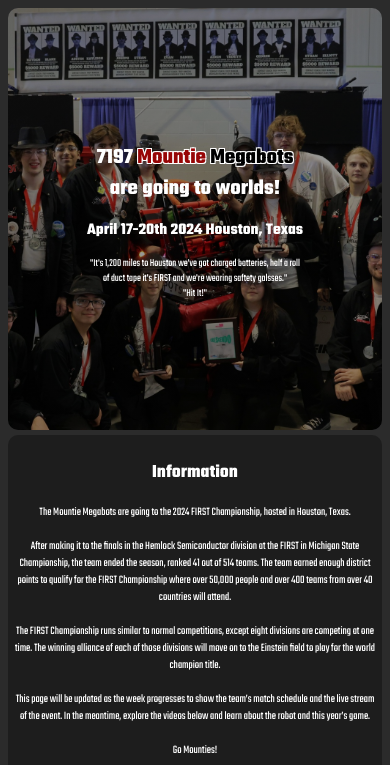
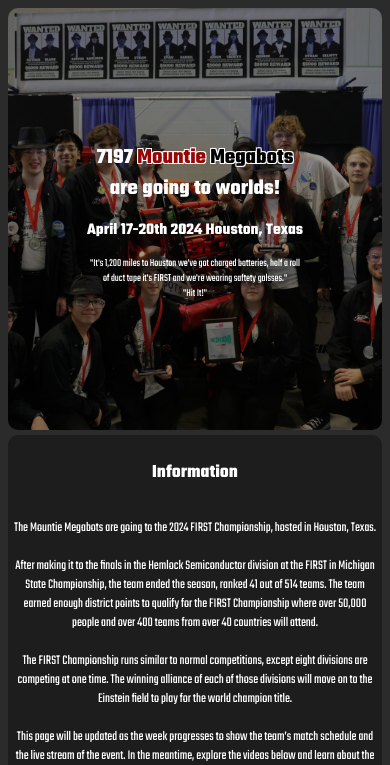
Before and after one commit to Mountie-Megabots/Joust-Brigade-Worlds-2024, a plain HTML site: page index.html in a window 390 px wide. Shown: the top 765 px of the page. Drawn offline with Linux system fonts and the light colour scheme; no server answers.

Commit message:
If Info Overflows It Will Now Stay In Its Card

```diff
--- a/assets/css/index.css
+++ b/assets/css/index.css
@@ -59,7 +59,8 @@
 
 .info {
     text-wrap: pretty;
-    font-size: 1.1vw;
+    display: table;
+    font-size: 95%
 }
 
 @media screen and (max-width: 600px) {
@@ -70,7 +71,7 @@
         width: 100%;
     }
     .info {
-        font-size: 3vw;
+        font-size: 85%
     }
 }
 
--- a/index.html
+++ b/index.html
@@ -26,6 +26,7 @@
         <div class="column">
             <div class="tile">
                 <h3>Information</h3>
+                <div style="overflow-y: auto; height: 300px; margin-bottom: 2%;">
                     <p class="info">
                         The Mountie Megabots are going to the 2024 FIRST Championship, hosted in Houston, Texas.
                         <br><br>
@@ -44,6 +45,7 @@
                         <br><br>
                         Go Mounties!
                     </p>
+                </div>
                 <a class="link" title="Mountie Megabots - Github" href="https://github.com/Mountie-Megabots">
                     <svg aria-hidden="true" height="34" viewBox="0 0 16 16" version="1.1" width="34">
                         <path
```
Lines whose indentation alone changed are shown as unchanged.
